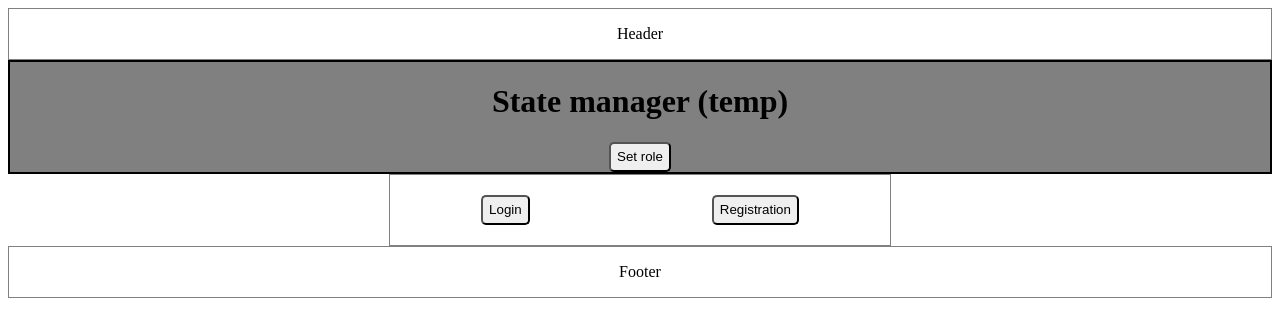
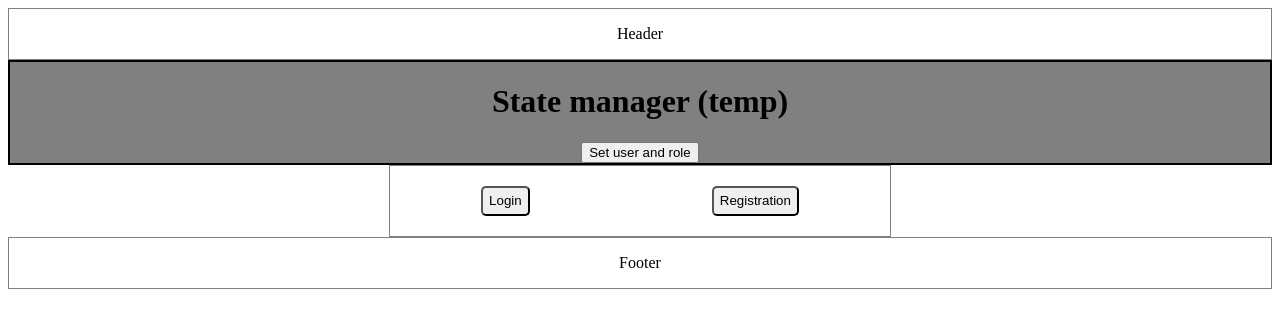
Before and after one commit to AlexeyKrutyakov/my-subscriptions-client, a React (Create React App) app: page / in a window 1280 px wide. Shown: the top 328 px of the page. Built offline with nearby package versions, Linux system fonts and the light colour scheme.

Commit message:
refactor: add functionality for TempStateManager

```diff
--- a/src/shared/ui/temp-state-manager/temp-state-manager.tsx
+++ b/src/shared/ui/temp-state-manager/temp-state-manager.tsx
@@ -1,12 +1,30 @@
-import Button from '../button/button';
+import { useAppDispatch } from '../../../app/hooks';
 import styles from './temp-state-manager.module.css';
+import { setUser, setUserRole } from '../../../entities/user/model/user';
+import { User } from '../../../entities/user/types';
+import { userRole } from '../../../shared/types/common.types';
+
+const user: User | null = {
+  _id: '123',
+  name: 'Alex',
+  avatar: 'avatar',
+  role: userRole.ADMIN,
+  // role: userRole.CLIENT,
+};
 
 const TempStateManager = () => {
+  const dispatch = useAppDispatch();
+
+  const setUserHandler = () => {
+    dispatch(setUser(user));
+    dispatch(setUserRole(user.role));
+  };
+
   return (
     <div className={styles.manager}>
       <h1>State manager (temp)</h1>
       <section className={styles.btns}>
-        <Button value="Set role" />
+        <button onClick={setUserHandler}>Set user and role</button>
       </section>
     </div>
   );
```
